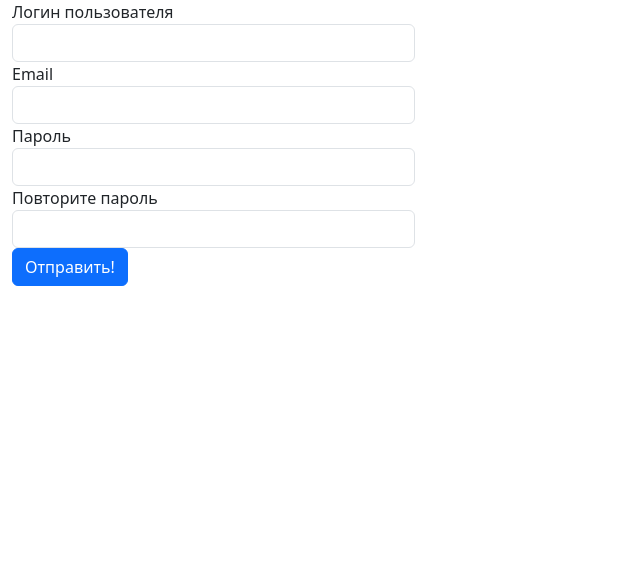
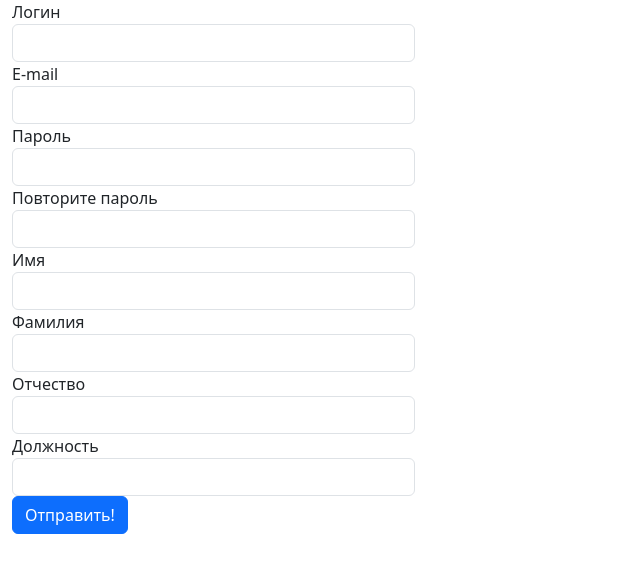
Before and after one commit to satrn8/web_project, a Flask app: page /user/register in a window 1280 px wide. Shown: the part 56-629 px from the top of the page, without its empty margins (0-640 px from the left). Run offline with Flask 3, Linux system fonts and the light colour scheme.

Commit message:
Добавлены новые поля в форме регистрации

```diff
--- a/source/templates/user/registration.html
+++ b/source/templates/user/registration.html
@@ -30,6 +30,22 @@
                     {{ form.password2.label }}<br>
                     {{ form.password2() }}
                 </div>
+                <div class="form-group">
+                    {{ form.first_name.label }}<br>
+                    {{ form.first_name() }}
+                </div>
+                <div class="form-group">
+                    {{ form.last_name.label }}<br>
+                    {{ form.last_name() }}
+                </div>
+                <div class="form-group">
+                    {{ form.patronymic.label }}<br>
+                    {{ form.patronymic() }}
+                </div>
+                <div class="form-group">
+                    {{ form.position.label }}<br>
+                    {{ form.position() }}
+                </div>
                 {{ form.submit }}
             </form>
         </div>
--- a/source/user/forms.py
+++ b/source/user/forms.py
@@ -33,12 +33,12 @@ class LoginForm(FlaskForm):
 
 class RegistrationForm(FlaskForm):
     login = StringField(
-        'Логин пользователя',
+        'Логин',
         validators=[DataRequired()],
         render_kw={"class": "form-control"}
     )
     email = StringField(
-        'Email',
+        'E-mail',
         validators=[DataRequired(), Email()],
         render_kw={"class": "form-control"}
     )
@@ -52,6 +52,26 @@ class RegistrationForm(FlaskForm):
         validators=[DataRequired(), EqualTo('password')],
         render_kw={"class": "form-control"}
         )
+    first_name = StringField(
+        'Имя',
+        validators=[DataRequired()],
+        render_kw={"class": "form-control"}
+    )
+    last_name = StringField(
+        'Фамилия',
+        validators=[DataRequired()],
+        render_kw={"class": "form-control"}
+    )
+    patronymic = StringField(
+        'Отчество',
+        validators=[DataRequired()],
+        render_kw={"class": "form-control"}
+    )
+    position = StringField(
+        'Должность',
+        validators=[DataRequired()],
+        render_kw={"class": "form-control"}
+    )
     submit = SubmitField(
         'Отправить!',
         render_kw={"class": "btn btn-primary"}
--- a/source/user/views.py
+++ b/source/user/views.py
@@ -61,10 +61,10 @@ def process_reg():
             login=form.login.data,
             email=form.email.data,
             password=form.password.data,
-            first_name='Алексей',
-            last_name='Петров',
-            patronymic='Иванович',
-            position='Администратор',
+            first_name=form.first_name.data,
+            last_name=form.last_name.data,
+            patronymic=form.patronymic.data,
+            position=form.position.data,
             role='user'
         )
         flash('Вы успешно зарегистрировались!')
```
